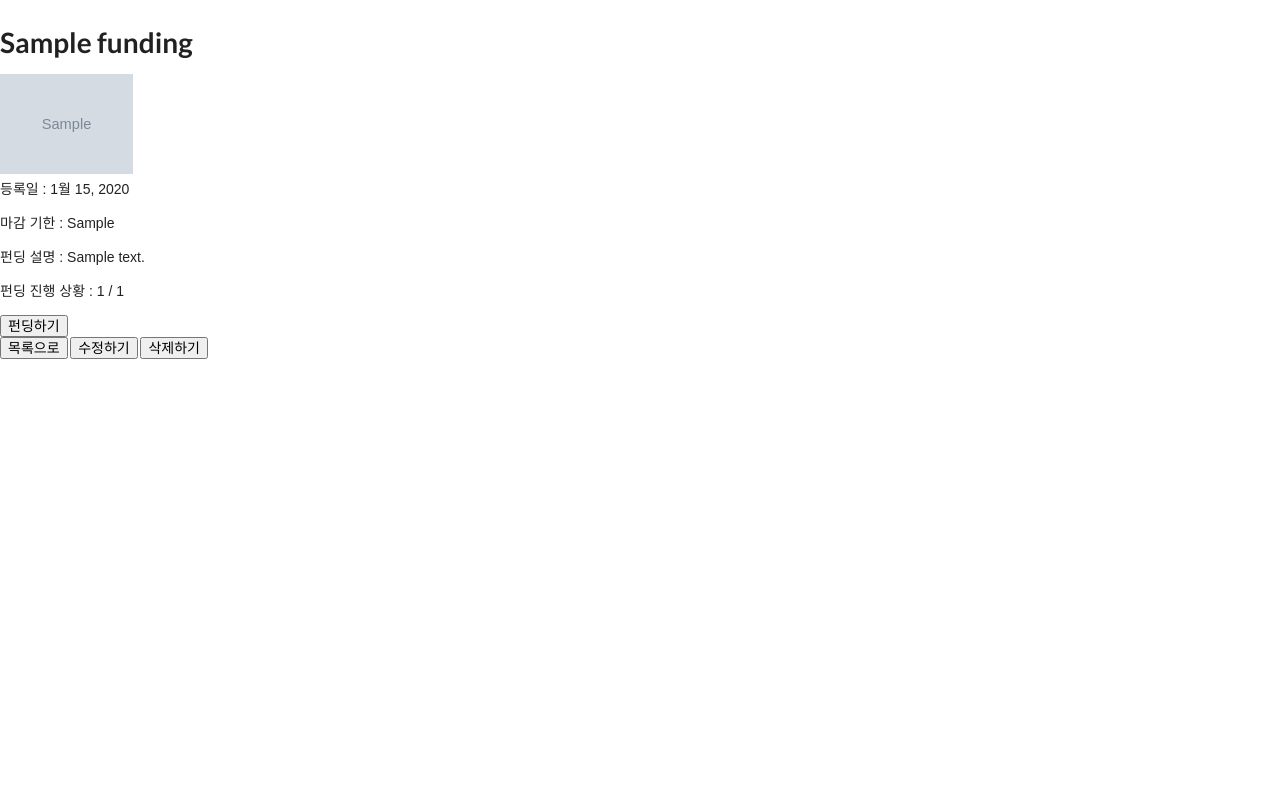
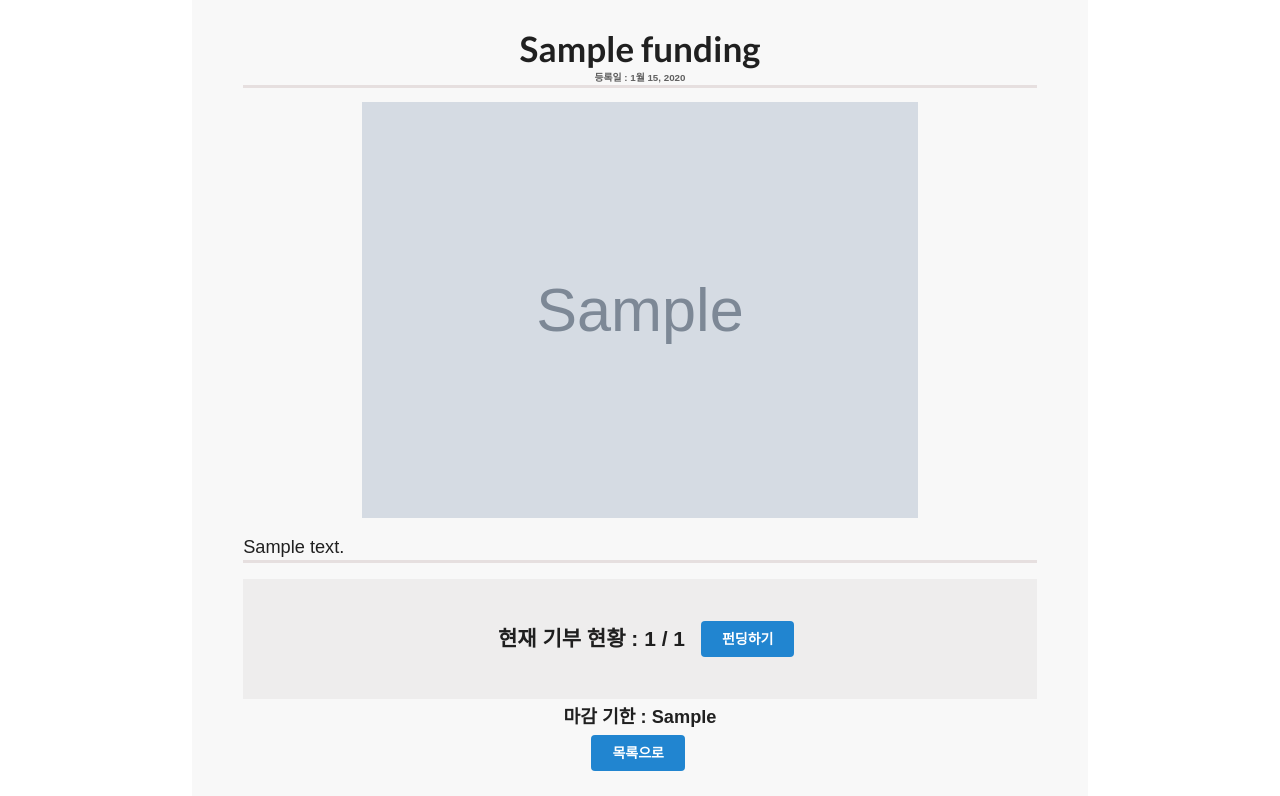
Before and after one commit to Yoon6/Giveu, a Django app: page /1/ in a window 1280 px wide. Shown: the part 376-1172 px from the top of the page. Before the commit the page ends 735 px from the top, so only its background shows below. Run offline with Django 3.2, Linux system fonts and the light colour scheme; tables that the repository leaves empty hold one stand-in row (values such as "Sample post"); grey boxes marked "Sample" are stand-in pictures; some libraries are stand-ins or nearby versions; some web fonts are replaced.

Commit message:
fix funding detail

```diff
--- a/funding/templates/funding_detail.html
+++ b/funding/templates/funding_detail.html
@@ -2,17 +2,30 @@
 {% load static %}
 
 {% block content %}
-<h1>{{ funding.title }}</h1>
-<img src="{{ funding.photo.url }}" style="max-height: 100px;">
-<p>등록일 : {{ funding.created_at }}</p>
-<p>마감 기한 : {{ funding.deadline }}</p>
-<p>펀딩 설명 : {{ funding.bodyText }}</p>
-<p id="fundingCount">펀딩 진행 상황 : {{ funding.current_product_num }} / {{ funding.product_num }}</p>
-
-<button id="funding" onclick="fundingCounter(this)" name="{{funding.id}}">펀딩하기</button><br>
-<a href="{% url 'funding_list' %}"><button>목록으로</button></a>
-<a href="{% url 'funding_update' funding.id %}"><button>수정하기</button></a>
-<a href="{% url 'funding_delete' funding.id %}"><button>삭제하기</button></a>
+<!DOCTYPE html>
+<html lang="en">
+<head>
+    <meta charset="UTF-8">
+    <meta name="viewport" content="width=device-width, initial-scale=1.0">
+    <title>funding</title>
+    <link rel="stylesheet" type="text/css" href="{% static 'style/funding-detail.css' %}">
+</head>
+<body>
+    <div class=funding-detail-container>
+        <h1 class="funding-detail-title">{{ funding.title }}<p class="funding-detail-date">등록일 : {{ funding.created_at }}</p></h1>
+        <img src="{{ funding.photo.url }}" style="width: 70%;">
+        <p class="funding-detail-desc">{{ funding.bodyText }}</p>
+        <div class="funding-detail-num">
+            <p id="fundingCount" class="funding-detail-cur">현재 기부 현황 : {{ funding.current_product_num }} / {{ funding.product_num }}</p>
+            <button id="funding" class="ui primary button" onclick="fundingCounter(this)" name="{{funding.id}}">펀딩하기</button><br>
+        </div>
+        <b class="funding-detail-deadline">마감 기한 : {{ funding.deadline }}</b>
+        <a href="{% url 'funding_list' %}"><button class="ui primary button">목록으로</button></a>
+        <!-- <a href="{% url 'funding_update' funding.id %}"><button>수정하기</button></a> -->
+        <!-- <a href="{% url 'funding_delete' funding.id %}"><button>삭제하기</button></a> -->
+    </div>
+</body>
+</html>
 {% endblock %}
 
 {% block script %}
@@ -31,7 +44,7 @@
             success: function (response) {
                 const fundingButton = document.getElementById('funding');
                 if (response.message == 'Success') {
-                    document.getElementById("fundingCount").innerText = '펀딩 진행 상황 : ' + response.funding_count + ' / ' + response.funding_product_num;
+                    document.getElementById("fundingCount").innerText = '현재 기부 현황 : ' + response.funding_count + ' / ' + response.funding_product_num;
                     alert("기부해주신 따듯한 마음에 감사드립니다.");
                     fundingButton.disabled = true;
                 }
--- /dev/null
+++ b/static/style/funding-detail.css
@@ -0,0 +1,51 @@
+@import url(https://cdn.jsdelivr.net/gh/moonspam/NanumSquare@1.0/nanumsquare.css);
+* {
+	font-family: 'NanumSquare', sans-serif;
+}
+.funding-detail-container {
+	padding: 2% 4%;
+	display: flex;
+	margin: 0 auto;
+	width: 70%;
+	flex-direction: column;
+	align-items: center;
+	background-color: rgb(248, 248, 248);
+}
+.funding-detail-title {
+	text-align: center;
+	font-size: 2.5rem;
+	border-bottom: 3px solid rgb(230, 223, 223);
+	width: 100%;
+}
+.funding-detail-date {
+	font-size: 0.7rem;
+	opacity: 0.7;
+}
+.funding-detail-desc {
+	width: 100%;
+	margin-top: 2%;
+	margin-bottom: 2%;
+	font-size: 1.3rem;
+	border-bottom: 3px solid rgb(230, 223, 223);
+}
+.funding-detail-num {
+	width: 100%;
+	height: 15vh;
+	display: flex;
+	flex-direction: row;
+	justify-content: center;
+	align-items: center;
+	background-color: rgb(238, 237, 237);
+}
+.funding-detail-cur {
+	text-align: center;
+	margin: 0;
+	padding: 2%;
+	font-size: 1.5rem;
+	font-weight: bold;
+}
+.funding-detail-deadline {
+	font-size: 1.3rem;
+	font-weight: bold;
+	margin: 1%;
+}
--- a/static/style/list.css
+++ b/static/style/list.css
@@ -29,10 +29,11 @@
 	box-shadow: 0 1.5px 2px rgb(0 0 0 / 10%);
 	text-decoration: none;
 	color: black;
+	overflow: hidden;
 }
 .funding-link:hover {
 	box-shadow: 1px 3px 4px rgb(0 0 0 / 20%);
-	color:black;
+	color: black;
 	transition: box-shadow 0.25s ease, -webkit-box-shadow 0.25s ease;
 }
 
@@ -46,9 +47,10 @@
 	display: flex;
 	flex-direction: column;
 	align-items: center;
+	justify-content: center;
 }
 .item-title {
-	font-size: 1.5rem;
+	font-size: 1.4rem;
 }
 .item-current {
 	color: cornflowerblue;
--- a/write/templates/_funding_create.html
+++ b/write/templates/_funding_create.html
@@ -2,7 +2,7 @@
 {% load static %}
 
 {% block headscript %}
-<link rel="stylesheet" type="text/css" href="{% static 'style/request.css' %}">
+<link rel="stylesheet" type="text/css" href="{% static 'style/request.css?43' %}">
 {% endblock %}
 
 {% block content %}
--- a/write/templates/home.html
+++ b/write/templates/home.html
@@ -8,15 +8,15 @@
 {% block content %}
 <div class="container">
     <h1 class="title">Request List</h1>
-    <h3><a href="{% url 'create' %}">글쓰기</a></h3>
+    <!-- <h3><a href="{% url 'create' %}">글쓰기</a></h3> -->
     <div class="card-container">
         {% for post in posts.all %}
         <a href="{% url 'detail' post.id %}" class="funding-link">
             <img src="{{ post.picture.url }}" class="funding-img">
             <div class="funding-desc">
                 <b class="item-title">{{ post.title }}</b>
-                <b class="item-type">{{post.productType}}</b>
-                <b class="item-deadlint">수량 : {{post.productNum}}</b>
+                <b class="item-type" style="margin: 4%;">품목 : {{post.productType}}</b>
+                <b class="item-deadlint">필요 수량 : {{post.productNum}}</b>
             </div>
         </a>
         {% endfor %}
```
Also changed, not shown: funding/templates/funding_list.html (+2 -5 lines), static/style/request.css (+1 -8 lines).
